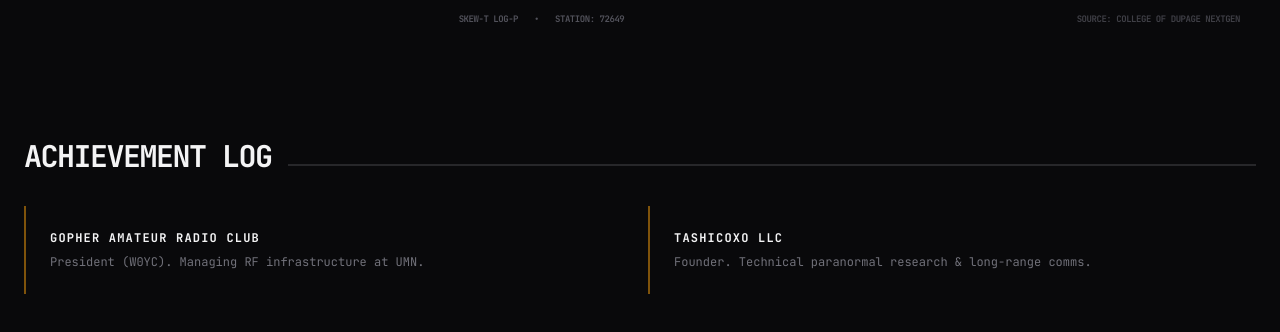
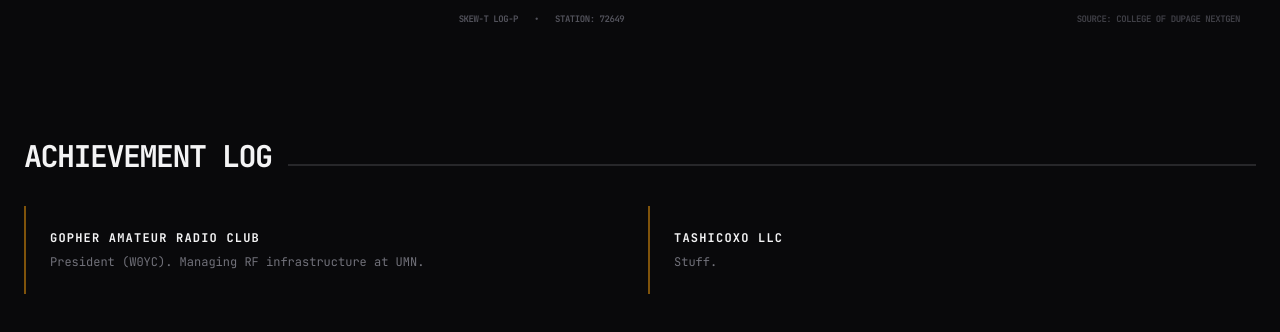
Before and after one commit to AlexanderBallbach/AlexanderBallbach.github.io, a plain HTML site: page index.html in a window 1280 px wide. Shown: the part 1508-1840 px from the top of the page. Drawn offline with nearby package versions, Linux system fonts and the light colour scheme; no server answers.

Commit message:
Update index.html

```diff
--- a/index.html
+++ b/index.html
@@ -129,7 +129,7 @@
                 </div>
                 <div class="glass-panel p-6 border-l-2 border-amber-500/50">
                     <h3 class="text-zinc-100 font-bold uppercase tracking-widest">TASHICOXO LLC</h3>
-                    <p class="mt-2 text-zinc-500">Founder. Technical paranormal research & long-range comms.</p>
+                    <p class="mt-2 text-zinc-500">Stuff.</p>
                 </div>
             </div>
         </section>
```
